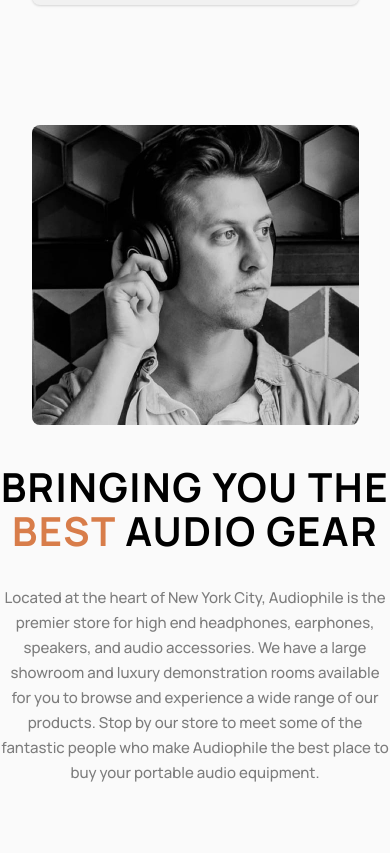
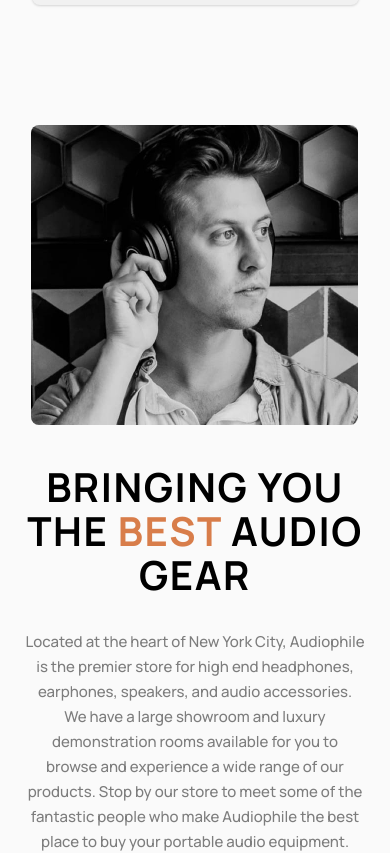
Before and after one commit to JulianKoehler/audiophile, a React (Vite) app: page / in a window 390 px wide. Shown: the part 3060-3913 px from the top of the page. Built offline with nearby package versions, Linux system fonts and the light colour scheme; no server answers.

Commit message:
adjusted mobile screen styling, added maxWidth for about section

```diff
--- a/src/components/About/About.tsx
+++ b/src/components/About/About.tsx
@@ -22,7 +22,10 @@ const About = () => {
         lg: "unset",
         sm: "center",
       }}
-      maxW="111rem"
+      maxW={{
+        md: "111rem",
+        sm: "87%",
+      }}
       gap={{
         lg: "12.5rem",
         md: "6.3rem",
```
